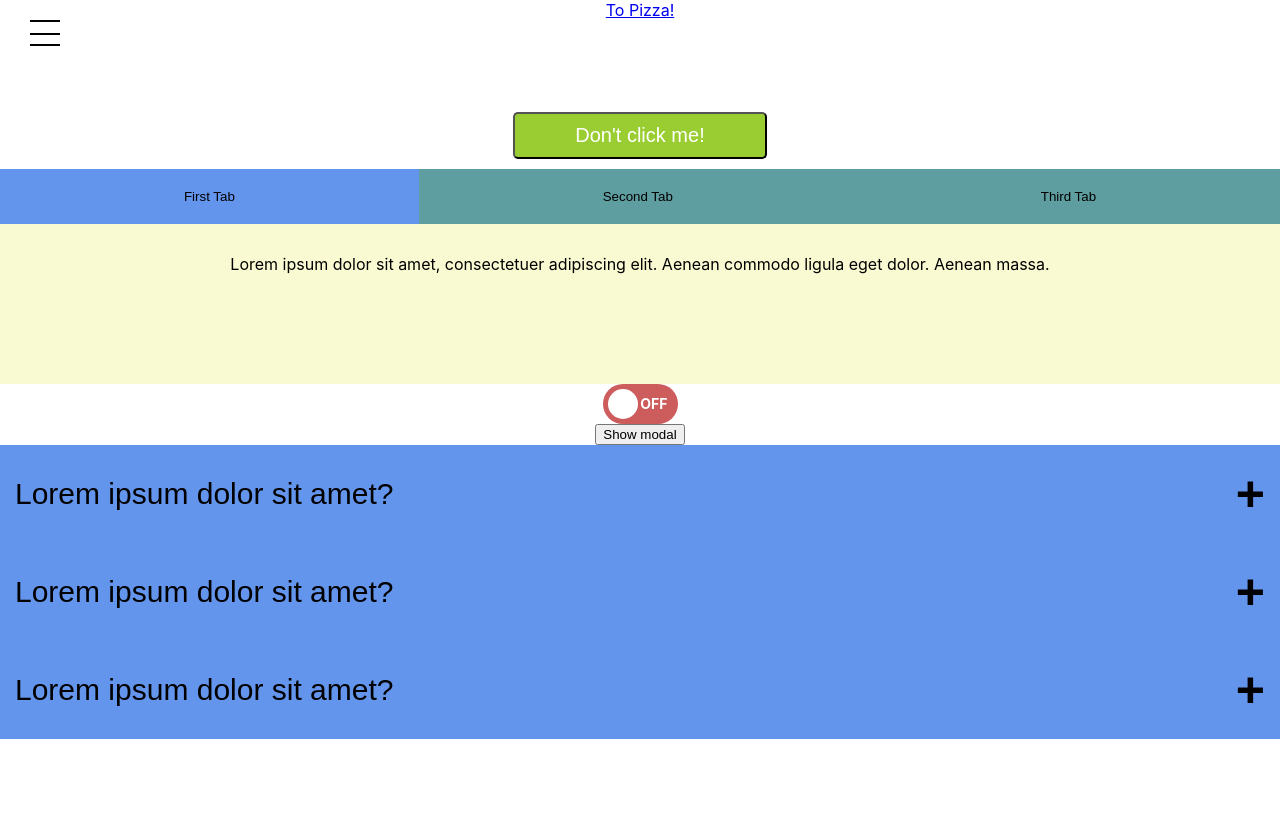
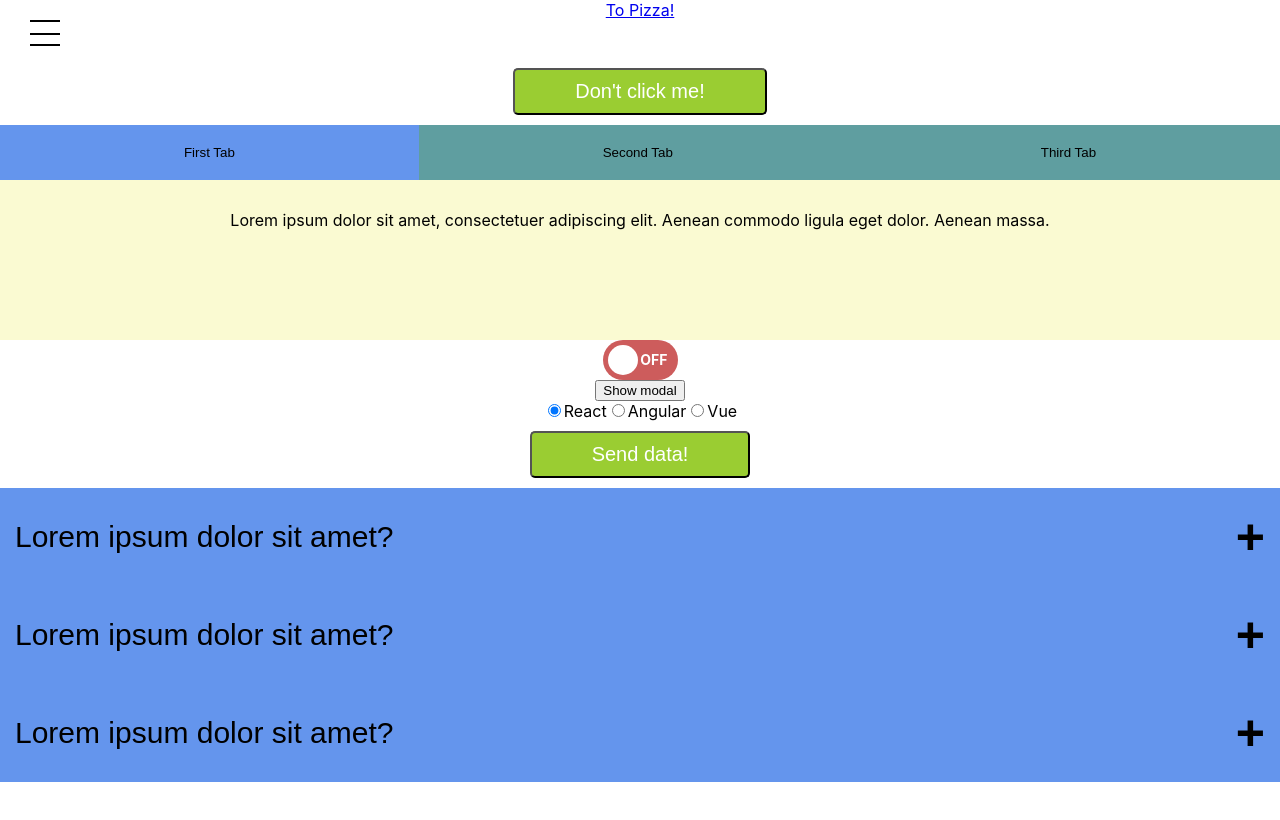
Before and after one commit to j7amo/frontend-cookbook, a React (Create React App) app: page / in a window 1280 px wide. Built offline with nearby package versions, Linux system fonts and the light colour scheme.

Commit message:
feat: add Form, RadioButton(controlled) components

```diff
--- a/src/App.js
+++ b/src/App.js
@@ -19,7 +19,8 @@ import Pizza from './components/Breadcrumbs/Pizza/Pizza';
 import EditPizza from './components/Breadcrumbs/EditPizza/EditPizza';
 import Toppings from './components/Breadcrumbs/Toppings/Toppings';
 import Breadcrumbs from './components/Breadcrumbs/Breadcrumbs';
-import Topping from "./components/Breadcrumbs/Topping/Topping";
+import Topping from './components/Breadcrumbs/Topping/Topping';
+import Form from './components/Form/Form';
 
 const tabsData = [
 	{
@@ -135,6 +136,7 @@ function App() {
 				<button type="button" onClick={() => setIsModalOpen(true)}>
 					Show modal
 				</button>
+				<Form />
 				{/*рисуем модалку только, при флаге = true*/}
 				{isModalOpen && (
 					<Modal
--- /dev/null
+++ b/src/components/Form/Form.js
@@ -0,0 +1,54 @@
+import React, { useCallback, useState } from 'react';
+import { Button } from '../Button/Button';
+import RadioButton from '../RadioButton/RadioButton';
+
+//подготовим данные для "нарезки" радио-кнопок
+const radioData = [
+	{
+		label: 'React',
+		value: 'react',
+		name: 'someSexyRadios',
+	},
+	{
+		label: 'Angular',
+		value: 'angular',
+		name: 'someSexyRadios',
+	},
+	{
+		label: 'Vue',
+		value: 'vue',
+		name: 'someSexyRadios',
+	},
+];
+
+const Form = () => {
+	// храним и меняем состояние выбранной радио-кнопки
+	const [currentSelectedRadioButton, setCurrentSelectedRadioButton] = useState(radioData[0].value);
+
+	// реагируем на отправку формы
+	const handleFormSubmit = (evt) => {
+		// предотвращаем действие браузера по умолчанию (нам на самом деле сейчас не нужна отправка формы)
+		evt.preventDefault();
+		// выводим текущее значение радио-кнопки
+		console.log(`You've submitted ${currentSelectedRadioButton}`);
+	};
+
+	// реагируем на изменение значения текущей выбранной радио-кнопки
+	const handleRadioButtonsChange = useCallback((evt) => {
+		setCurrentSelectedRadioButton(evt.target.value);
+	}, []);
+
+	return (
+		<form onSubmit={handleFormSubmit}>
+			{/*вместо того, чтобы "ловить" событие на каждой отдельной радио-кнопке будем делать это на общем контейнере*/}
+			<div onChange={handleRadioButtonsChange}>
+				{radioData.map(({ label, value, name }) => (
+					<RadioButton label={label} name={name} value={value} selectedValue={currentSelectedRadioButton} />
+				))}
+			</div>
+			<Button type="submit">Send data!</Button>
+		</form>
+	);
+};
+
+export default Form;
--- /dev/null
+++ b/src/components/RadioButton/RadioButton.js
@@ -0,0 +1,32 @@
+import React from 'react';
+import styles from './RadioButton.module.scss';
+
+// напишем компонент, который будет рисовать радио-кнопку
+// Радио-кнопка это всего лишь <input> с атрибутом type="radio", но есть нюансы:
+// - в отличие от чекбоксов в группе радио-кнопок одновременно может быть выбрана только ОДНА кнопка
+// - в отличие от чекбоксов у каждой радио-кнопки в группе должно быть ОДНО общее имя
+
+// наш компонент будет принимать:
+// - label - текст, который будет подписывать каждую радио-кнопку, чтобы пользователь понимал, что он выбирает
+// - name - имя группы радио-кнопок (это позволит нам задать всем радио-кнопкам в группе одно и то же имя, что разрешит выбор только одной радиокнопки)
+// - value - значение для атрибута value (оно используется при сабмите формы)
+// - selectedValue - текущая выбранная кнопка (это нужно для определения значения атрибута checked)
+
+// Если внимательно посмотреть на компонент, то видно, что он УПРАВЛЯЕМЫЙ, то есть им управляет React, а не браузерный DOM.
+
+const RadioButton = ({ label, name, value, selectedValue }) => {
+	return (
+		<label>
+			<input
+				className={styles.radioButton}
+				type="radio"
+				name={name}
+				value={value}
+				checked={value === selectedValue}
+			/>
+			{label}
+		</label>
+	);
+};
+
+export default RadioButton;
--- /dev/null
+++ b/src/components/RadioButton/RadioButton.module.scss
@@ -0,0 +1,3 @@
+.radioButton {
+
+}
```
Also changed, not shown: src/components/Form/Form.module.scss (added).
